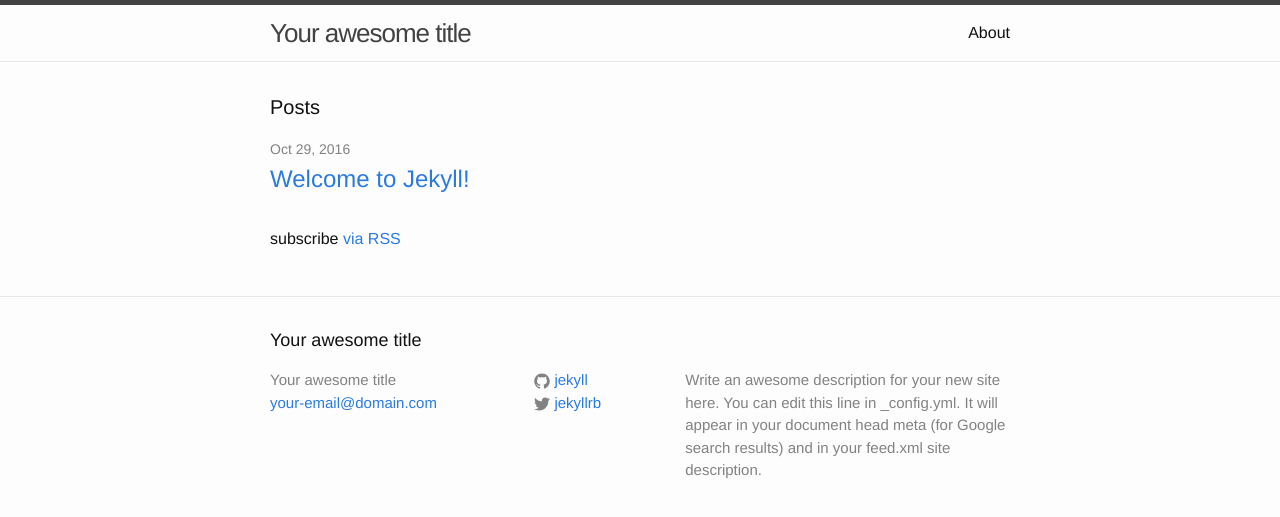
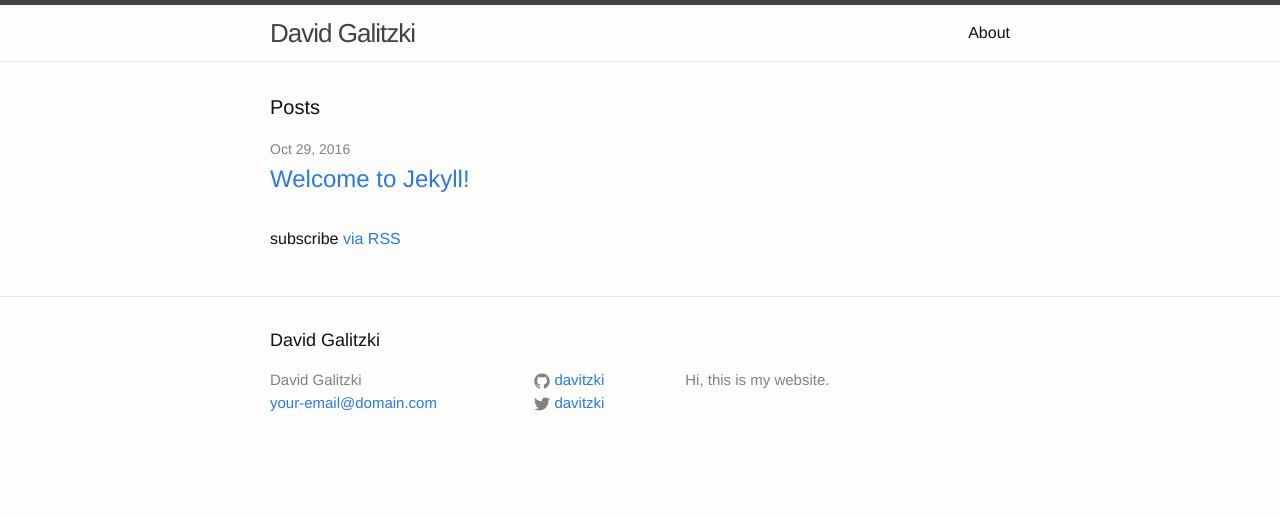
Before and after one commit to davitzki/davitzki.github.io, a Jekyll site: the page built from index.html, in a window 1280 px wide. Shown: the top 517 px of the page. Built offline with Jekyll 4.4.1, drawn with Linux system fonts in a browser that asks for light colours.

Commit message:
added infos

```diff
--- a/_config.yml
+++ b/_config.yml
@@ -6,16 +6,14 @@
 # 'jekyll serve'. If you change this file, please restart the server process.
 
 # Site settings
-title: Your awesome title
+title: David Galitzki
 email: your-email@domain.com
 description: > # this means to ignore newlines until "baseurl:"
-  Write an awesome description for your new site here. You can edit this
-  line in _config.yml. It will appear in your document head meta (for
-  Google search results) and in your feed.xml site description.
+  Hi, this is my website.
 baseurl: "" # the subpath of your site, e.g. /blog
-url: "http://yourdomain.com" # the base hostname & protocol for your site
-twitter_username: jekyllrb
-github_username:  jekyll
+url: "http://www.davidgalitzki.com" # the base hostname & protocol for your site
+twitter_username: davitzki
+github_username:  davitzki
 
 # Build settings
 markdown: kramdown
```
